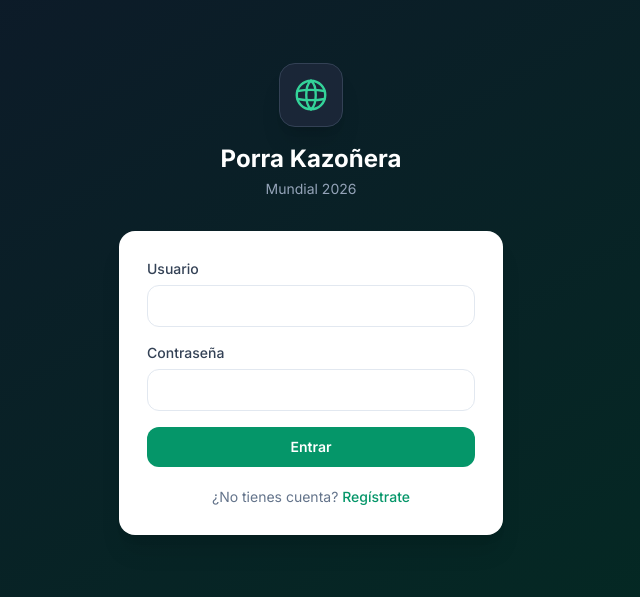
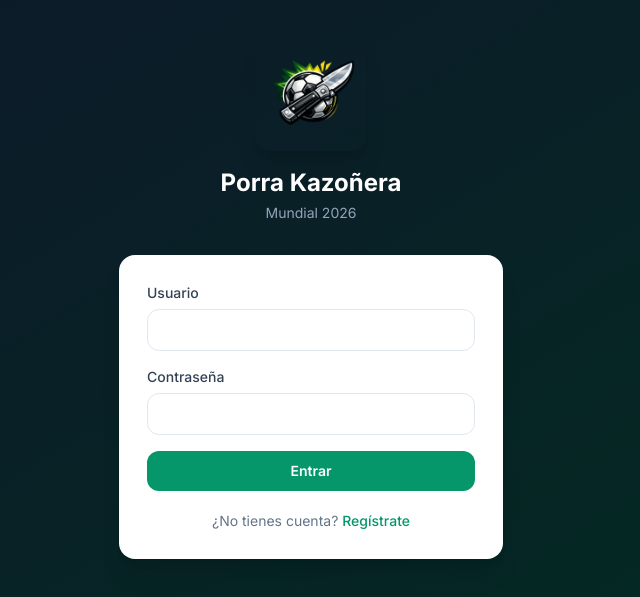
Before and after one commit to jorgeafer/porra-mundualito, a Next.js app: page /login in a window 1280 px wide. Shown: the part 101-698 px from the top of the page, without its empty margins (329-969 px from the left). Built offline with nearby package versions, Linux system fonts and the light colour scheme.

Commit message:
feat: replace SVG logos with image logo for login, register, and navigation components; add logo image file

```diff
--- a/app/(auth)/login/page.tsx
+++ b/app/(auth)/login/page.tsx
@@ -26,15 +26,8 @@ export default async function LoginPage({ searchParams }: Props) {
       <div className="w-full max-w-sm">
         {/* Logo */}
         <div className="text-center mb-8">
-          <div className="inline-flex items-center justify-center w-16 h-16 rounded-2xl bg-slate-800/80 border border-slate-700 mb-4 shadow-xl">
-            <svg width="38" height="38" viewBox="0 0 24 24" fill="none" stroke="#34d399" strokeWidth="1.5" strokeLinecap="round" strokeLinejoin="round" aria-hidden="true">
-              <circle cx="12" cy="12" r="9"/>
-              <path d="M12 3C8 6 8 18 12 21"/>
-              <path d="M12 3C16 6 16 18 12 21"/>
-              <path d="M3.5 9.5Q12 8 20.5 9.5"/>
-              <path d="M3.5 14.5Q12 16 20.5 14.5"/>
-            </svg>
-          </div>
+          {/* eslint-disable-next-line @next/next/no-img-element */}
+          <img src="/logoPorra.png" alt="Logo" className="w-28 h-28 rounded-2xl object-cover shadow-xl mb-4 mx-auto" />
           <h1 className="text-2xl font-bold text-white">Porra Kazoñera</h1>
           <p className="text-slate-400 text-sm mt-1">Mundial 2026</p>
         </div>
--- a/app/(auth)/register/page.tsx
+++ b/app/(auth)/register/page.tsx
@@ -34,15 +34,8 @@ export default async function RegisterPage({ searchParams }: Props) {
       <div className="w-full max-w-sm">
         {/* Logo */}
         <div className="text-center mb-8">
-          <div className="inline-flex items-center justify-center w-16 h-16 rounded-2xl bg-slate-800/80 border border-slate-700 mb-4 shadow-xl">
-            <svg width="38" height="38" viewBox="0 0 24 24" fill="none" stroke="#34d399" strokeWidth="1.5" strokeLinecap="round" strokeLinejoin="round" aria-hidden="true">
-              <circle cx="12" cy="12" r="9"/>
-              <path d="M12 3C8 6 8 18 12 21"/>
-              <path d="M12 3C16 6 16 18 12 21"/>
-              <path d="M3.5 9.5Q12 8 20.5 9.5"/>
-              <path d="M3.5 14.5Q12 16 20.5 14.5"/>
-            </svg>
-          </div>
+          {/* eslint-disable-next-line @next/next/no-img-element */}
+          <img src="/logoPorra.png" alt="Logo" className="w-16 h-16 rounded-2xl object-cover shadow-xl mb-4" />
           <h1 className="text-2xl font-bold text-white">Porra Kazoñera</h1>
           <p className="text-slate-400 text-sm mt-1">Mundial 2026 · Crea tu cuenta</p>
         </div>
--- a/components/nav.tsx
+++ b/components/nav.tsx
@@ -28,13 +28,8 @@ export default function Nav({ profile }: { profile: Profile | null }) {
       <div className="max-w-3xl mx-auto px-4 h-14 flex items-center justify-between">
         <div className="flex items-center gap-5">
           <div className="flex items-center gap-2 shrink-0">
-            <svg width="26" height="26" viewBox="0 0 24 24" fill="none" stroke="#34d399" strokeWidth="1.75" strokeLinecap="round" strokeLinejoin="round" aria-hidden="true">
-              <circle cx="12" cy="12" r="9"/>
-              <path d="M12 3C8 6 8 18 12 21"/>
-              <path d="M12 3C16 6 16 18 12 21"/>
-              <path d="M3.5 9.5Q12 8 20.5 9.5"/>
-              <path d="M3.5 14.5Q12 16 20.5 14.5"/>
-            </svg>
+            {/* eslint-disable-next-line @next/next/no-img-element */}
+            <img src="/logoPorra.png" alt="Logo" className="w-8 h-8 rounded-lg object-cover" />
             <span className="font-bold text-white tracking-tight">Porra Kazoñera</span>
           </div>
           {/* Links — solo en desktop; en móvil se usa el bottom nav */}
```
Also changed, not shown: public/logoPorra.png (added).
